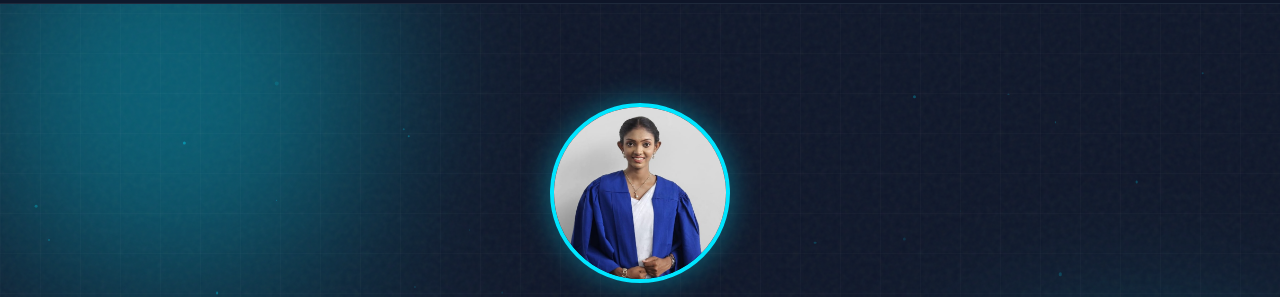
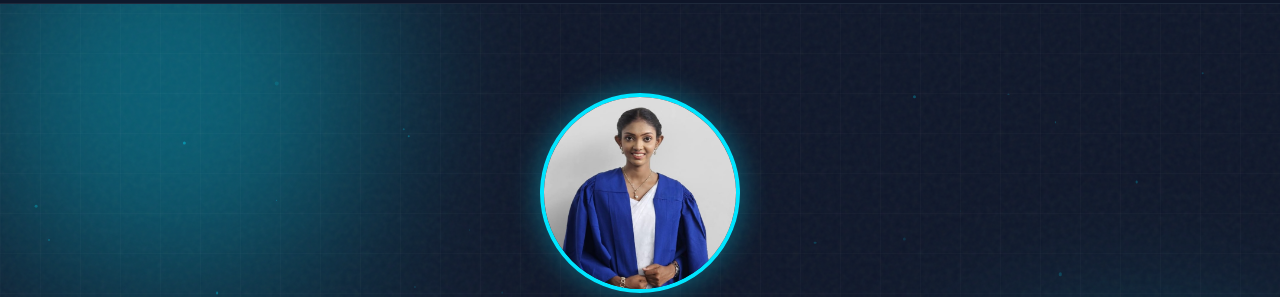
Before and after one commit to GPCThushani/my-portfolio, a plain HTML site: page index.html in a window 1280 px wide. Shown: the part 67-364 px from the top of the page. Drawn offline with Linux system fonts and the light colour scheme.

Commit message:
Update styles.css

```diff
--- a/styles.css
+++ b/styles.css
@@ -178,13 +178,13 @@ h3 {
 }
 
 .profile-pic {
-  width:180px;
-  height:180px;
+  width:200px;
+  height:200px;
   border-radius:50%;
   border:4px solid #00E5FF;
   box-shadow:0 0 30px rgba(0,229,255,0.4);
   margin-bottom:1rem;
-  object-fit:cover;
+  background-size: cover;
 }
 
 .home h1 {
```
